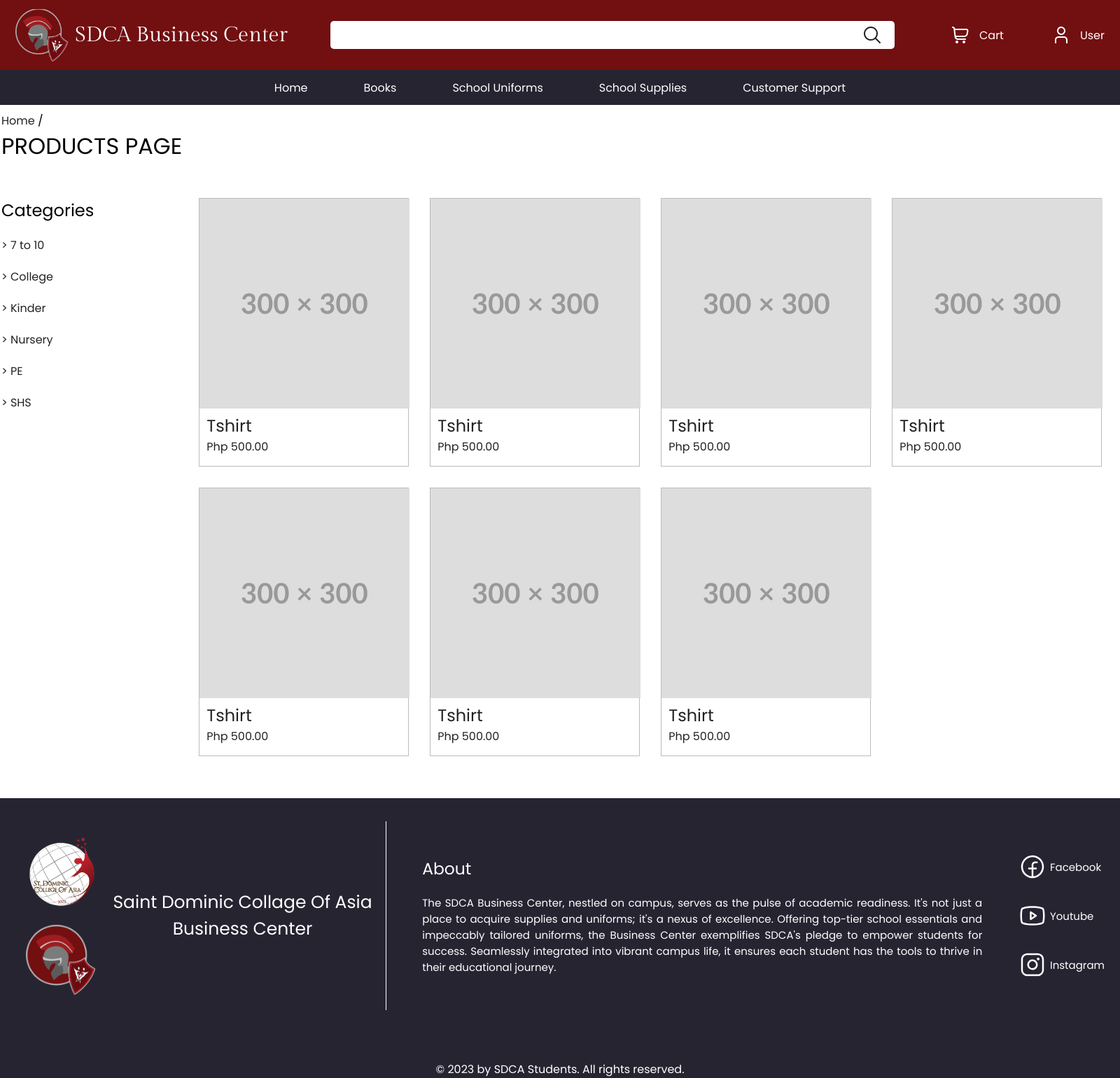
After one commit to d3vLimpiado/new_sdca_business_center, a PHP site: page /pages/products-page.php in a window 1600 px wide. The commit adds this page. Shown: the whole page at 70% size. Run offline with PHP 8.4, Linux system fonts and the light colour scheme; style sheets or scripts are compiled from the project's sources.

Commit message:
feat: products page development

```diff
--- /dev/null
+++ b/pages/products-page.php
@@ -0,0 +1,77 @@
+<!-- Importing HEADER Template -->
+<?php include('../template/header.php'); ?>
+
+<!-- All contents should be enclosed or put into this element. -->
+<main class="main">
+  <div class="main-content">
+    <div>
+      <a href="<?php echo $url;?>">Home</a> /
+    </div>
+    <h1 style="margin-bottom: 50px;">PRODUCTS PAGE</h1>
+    <div class="products">
+      <div class="products-categories">
+        <h2>Categories</h2>
+          <a href="#">> 7 to 10</a>
+          <a href="#">> College</a>
+          <a href="#">> Kinder</a>
+          <a href="#">> Nursery</a>
+          <a href="#">> PE</a>
+          <a href="#">> SHS</a>
+      </div>
+      <div class="products-content">
+        <a href="<?php echo $url;?>pages/products.php" class="products-content-card">
+          <img class="products-content-card-img" src="<?php echo $url;?>assets/images/placeholder300x300.svg" alt="">
+          <div class="products-content-card-details">
+            <h2 class="products-content-card-details-title">Tshirt</h2>
+            <p class="products-content-card-details-price">Php 500.00</p>
+          </div>
+        </a>
+        <a href="<?php echo $url;?>pages/products.php" class="products-content-card">
+          <img class="products-content-card-img" src="<?php echo $url;?>assets/images/placeholder300x300.svg" alt="">
+          <div class="products-content-card-details">
+            <h2 class="products-content-card-details-title">Tshirt</h2>
+            <p class="products-content-card-details-price">Php 500.00</p>
+          </div>
+        </a>
+        <a href="<?php echo $url;?>pages/products.php" class="products-content-card">
+          <img class="products-content-card-img" src="<?php echo $url;?>assets/images/placeholder300x300.svg" alt="">
+          <div class="products-content-card-details">
+            <h2 class="products-content-card-details-title">Tshirt</h2>
+            <p class="products-content-card-details-price">Php 500.00</p>
+          </div>
+        </a>
+        <a href="<?php echo $url;?>pages/products.php" class="products-content-card">
+          <img class="products-content-card-img" src="<?php echo $url;?>assets/images/placeholder300x300.svg" alt="">
+          <div class="products-content-card-details">
+            <h2 class="products-content-card-details-title">Tshirt</h2>
+            <p class="products-content-card-details-price">Php 500.00</p>
+          </div>
+        </a>
+        <a href="<?php echo $url;?>pages/products.php" class="products-content-card">
+          <img class="products-content-card-img" src="<?php echo $url;?>assets/images/placeholder300x300.svg" alt="">
+          <div class="products-content-card-details">
+            <h2 class="products-content-card-details-title">Tshirt</h2>
+            <p class="products-content-card-details-price">Php 500.00</p>
+          </div>
+        </a>
+        <a href="<?php echo $url;?>pages/products.php" class="products-content-card">
+          <img class="products-content-card-img" src="<?php echo $url;?>assets/images/placeholder300x300.svg" alt="">
+          <div class="products-content-card-details">
+            <h2 class="products-content-card-details-title">Tshirt</h2>
+            <p class="products-content-card-details-price">Php 500.00</p>
+          </div>
+        </a>
+        <a href="<?php echo $url;?>pages/products.php" class="products-content-card">
+          <img class="products-content-card-img" src="<?php echo $url;?>assets/images/placeholder300x300.svg" alt="">
+          <div class="products-content-card-details">
+            <h2 class="products-content-card-details-title">Tshirt</h2>
+            <p class="products-content-card-details-price">Php 500.00</p>
+          </div>
+        </a>
+      </div>
+    </div>
+  </div>
+</main>
+
+<!-- Importing FOOTER Template -->
+<?php include '../template/footer.php'; ?>
--- /dev/null
+++ b/scss/_products-page.scss
@@ -0,0 +1,38 @@
+.products {
+  width: 100%;
+  height: 100%;
+  display: flex;
+
+  &-categories {
+    display: flex;
+    flex-direction: column;
+    gap: 20px;
+  }
+
+  &-content {
+    margin-left: 150px;
+    width: 100%;
+    display: grid;
+    grid-template-columns: repeat(4, 300px);
+    gap: 30px;
+
+    &-card {
+      cursor: pointer;
+      width: 100%;
+      height: 100%;
+      border: 1px solid var(--color_dark_30);
+
+      &-img {
+        width: 300px;
+        height: 300px;
+        object-fit: cover;
+      }
+
+      &-details {
+        padding: 0 10px 15px;
+      }
+    }
+  }
+
+  margin-bottom: 50px;
+}
--- a/scss/_reset.scss
+++ b/scss/_reset.scss
@@ -10,6 +10,7 @@
 
 a {
   text-decoration: none;
+  color: var(--color_dark);
 }
 
 i {
--- a/scss/style.scss
+++ b/scss/style.scss
@@ -11,6 +11,7 @@
 @use "./products";
 @use "./orders";
 @use "./order_status";
+@use "./products-page";
 
 body {
   display: grid;
--- a/template/header.php
+++ b/template/header.php
@@ -44,9 +44,9 @@
     <nav class="nav">
       <div class="nav-content">
         <a href="<?php echo $url ?>" class="nav-content-link">Home</a>
-        <a href="<?php echo $url ?>pages/feature.php" class="nav-content-link">Books</a>
-        <a href="<?php echo $url ?>pages/uniforms.php" class="nav-content-link">School Uniforms</a>
-        <a href="<?php echo $url ?>pages/supplies.php" class="nav-content-link">School Supplies</a>
+        <a href="<?php echo $url ?>pages/products-page.php" class="nav-content-link">Books</a>
+        <a href="<?php echo $url ?>pages/products-page.php" class="nav-content-link">School Uniforms</a>
+        <a href="<?php echo $url ?>pages/products-page.php" class="nav-content-link">School Supplies</a>
         <a href="<?php echo $url ?>pages/support.php" class="nav-content-link">Customer Support</a>
       </div>
     </nav>
```
Also changed, not shown: assets/images/placeholder300x300.svg (added).
